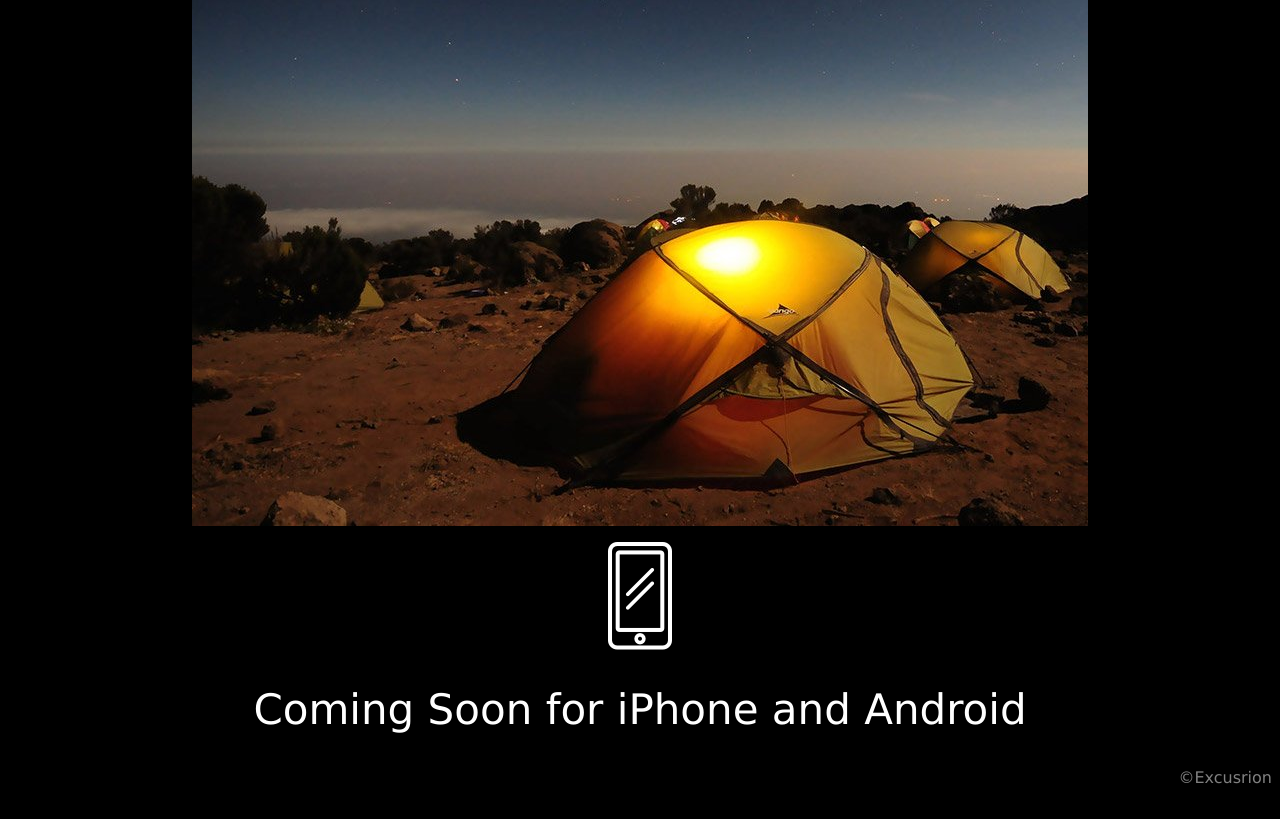
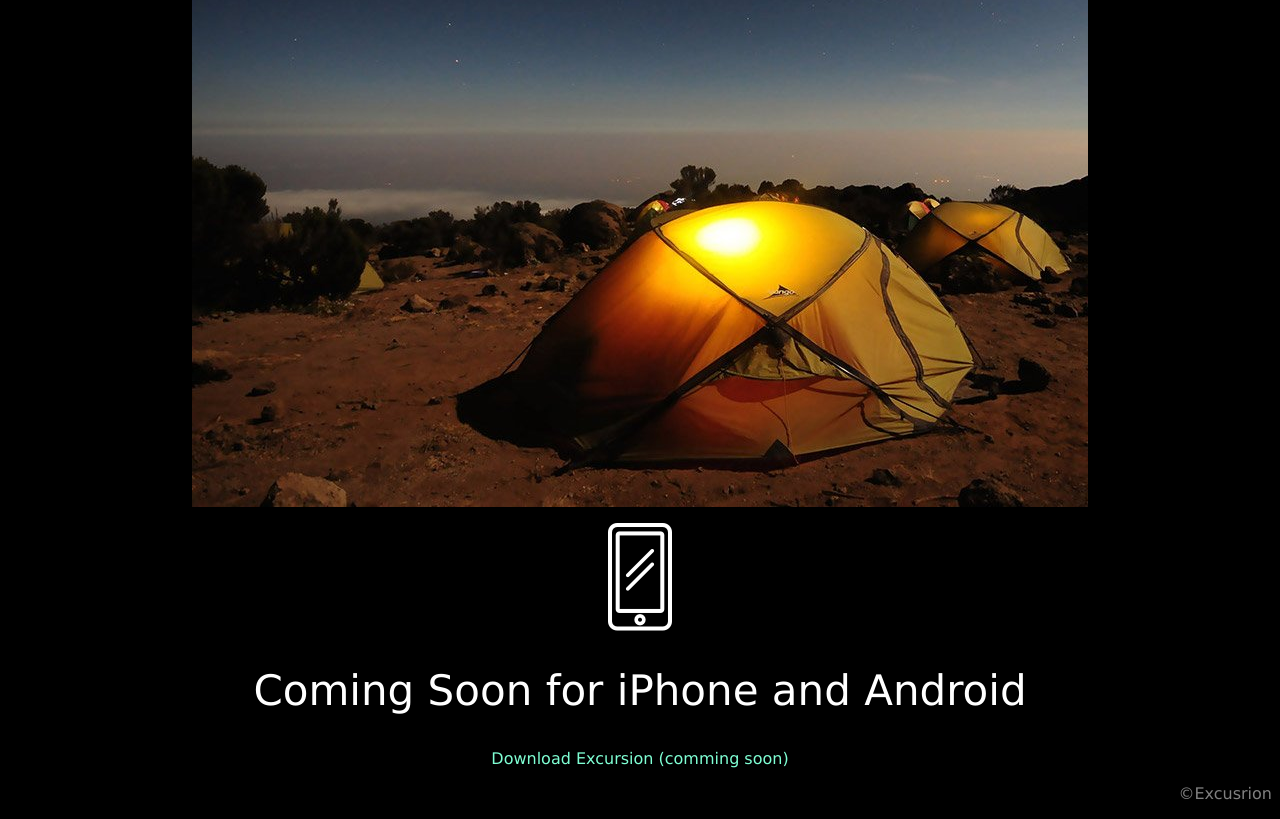
Before and after one commit to woodburj/excursion, a plain HTML site: page index.html in a window 1280 px wide. Shown: the part 494-1313 px from the top of the page. Drawn offline with Linux system fonts and the light colour scheme.

Commit message:
added download link to bottom of page

```diff
--- a/index.html
+++ b/index.html
@@ -8,7 +8,7 @@
     <body>
         <h1>Discover hidden places in the world around you</h1>
 
-        <p class="download-link"><a>Download Excursion (comming soon)</a></p>p>
+        <p class="download-link"><a>Download Excursion (comming soon)</a></p>
 
     <video src="resources/videos/excursion.mp4" loop muted autoplay ></video>
 
@@ -23,6 +23,8 @@
 
     <h2>Coming Soon for iPhone and Android</h2>
 
+    <p class="download-link"><a>Download Excursion (comming soon)</a></p>
+
     <p class="copyright"><span>&copy</span>Excusrion</p>
     </body>
 </html>
```
